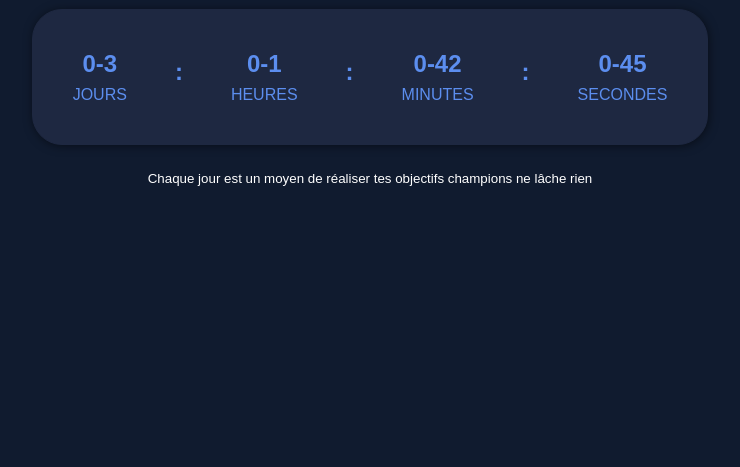
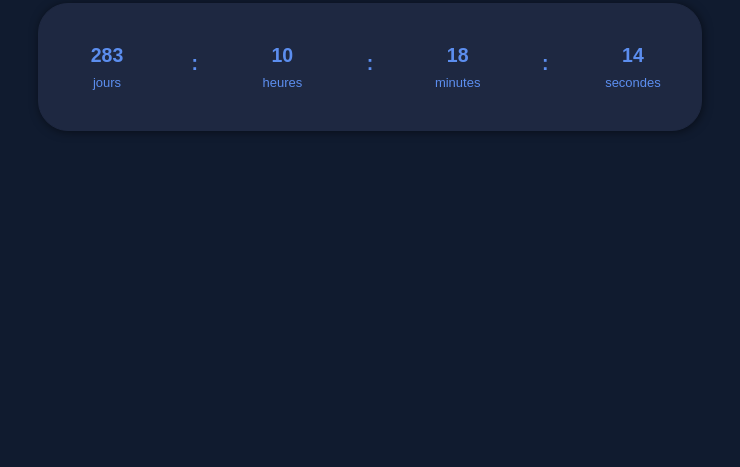
Before and after one commit to LeBigLester/compte_a_rebour_annuel, a website: page index.html in a window 1280 px wide. Shown: the part 333-800 px from the top of the page, without its empty margins (270-1010 px from the left). Drawn offline with Linux system fonts and the light colour scheme.

Commit message:
prototype desktop

```diff
--- a/index.html
+++ b/index.html
@@ -9,38 +9,38 @@
     <link rel="stylesheet" href="./style.css" />
 </head>
 
-<body>
-    <h1 class="">L'année se termine bientôt champion</h1>
+<body id="body">
+
     <section>
         <div class="info-compte">
             <h2 id="day">0</h2>
-            <p>JOURS</p>
+            <p id="dayMessage"></p>
         </div>
         <div class="info-compte">
             <h2 class="separator">:</h2>
         </div>
         <div class="info-compte">
             <h2 id="hour">00</h2>
-            <p>HEURES</p>
+            <p id="hourMessage"></p>
         </div>
         <div class="info-compte">
             <h2 class="separator">:</h2>
         </div>
         <div class="info-compte">
             <h2 id="minute">0</h2>
-            <p>MINUTES</p>
+            <p id="minuteMessage"></p>
         </div>
         <div class="info-compte">
             <h2 class="separator">:</h2>
         </div>
         <div class="info-compte">
             <h2 id="second">0</h2>
-            <p>SECONDES</p>
+            <p id="secondMessage"></p>
         </div>
     </section>
     <div class="end">
         <small>
-           Chaque jour est un moyen de réaliser tes objectifs champions ne lâche rien
+           <!-- Chaque jour est un moyen de réaliser tes objectifs champions ne lâche rien -->
         </small>
     </div>
     <script src=".\index.js"></script>
--- a/index.js
+++ b/index.js
@@ -1,18 +1,38 @@
+const monElement = document.querySelector('#body'); // Remplacez '#monElementId' par le sélecteur de votre élément
+
+// Demandez à l'élément d'entrer en mode plein écran
+if (monElement.requestFullscreen) {
+  monElement.requestFullscreen();
+} else if (monElement.mozRequestFullScreen) { // Pour Firefox
+  monElement.mozRequestFullScreen();
+} else if (monElement.webkitRequestFullscreen) { // Pour Chrome, Safari et Opera
+  monElement.webkitRequestFullscreen();
+} else if (monElement.msRequestFullscreen) { // Pour Internet Explorer et Edge
+  monElement.msRequestFullscreen();
+}
 
 function compte_rebour() {
     //function de mise en forme
     function format_number(nb) {
         return (nb > 9) ? nb : "0" + nb;
     }
-    //Déclaration
-    // const day = document.getElementById("day");
-    // const minute = document.getElementById("minute");
-    // const hour = document.getElementById("hour");
-    // const second = document.getElementById("second");
+    function format_chaine(nb,singular,plural){
+        return (nb > 1) ? plural : singular;
+    }
+    // Déclaration
+    const day = document.getElementById("day");
+    const minute = document.getElementById("minute");
+    const hour = document.getElementById("hour");
+    const second = document.getElementById("second");
+    const hourMessage = document.getElementById("hourMessage");
+    const minuteMessage = document.getElementById("minuteMessage");
+    const secondMessage = document.getElementById("secondMessage");
+    const dayMessage = document.getElementById("dayMessage");
+
+    //Récupération de la date
     let today = new Date();
-    //Récupération de la date
     let year = today.getFullYear();
-    let end = new Date(year + "-03-21:13:00:00");
+    let end = new Date(year + "-12-31:23:59:59");
 
     //différence entre les mois
     let montDiff = format_number(end.getMonth() - today.getMonth());
@@ -22,18 +42,22 @@ function compte_rebour() {
 
     //Récupération du jour
     let jourDiff = Math.floor(diff / 86400);
+    dayMessage.innerHTML = format_chaine(jourDiff,"jour","jours");
     jourDiff = format_number(jourDiff);
 
     //Récupération de l'heure
     let heureDiff = Math.floor((diff % (86400)) / 3600);
+    hourMessage.innerHTML = format_chaine(heureDiff,"heure","heures");
     heureDiff = format_number(heureDiff);
 
     //Récupération des minutes
     let minuteDiff = Math.floor((diff % 3600) / 60);
+    minuteMessage.innerHTML = format_chaine(minuteDiff,"minute","minutes");
     minuteDiff = format_number(minuteDiff);
 
     //Récupération des secondes
     let secondDiff = Math.floor(diff % 60);
+    secondMessage.innerHTML = format_chaine(secondDiff,"seconde","secondes");
     secondDiff = format_number(secondDiff);
 
 
@@ -42,4 +66,5 @@ function compte_rebour() {
     hour.innerHTML = heureDiff;
     second.innerHTML = secondDiff;
 }
+compte_rebour();
 setInterval(compte_rebour, 1000);
--- a/style.css
+++ b/style.css
@@ -4,7 +4,7 @@
     padding : 0;
 }
 body{
-    background-color: #101B2F;
+    background : #101B2F ;
     display: flex;
     flex-direction: column;
     justify-content: center;
@@ -21,11 +21,14 @@ section{
     border : 1px solid #1E2841;
     border-radius: 30px;
     padding : 2rem;
-    display : flex;
-    gap : 2rem;
+    display : grid;
+    /* width: 70%; */
+    grid-template-columns: 1fr 1fr 1fr 1fr 1fr 1fr 1fr;
+    gap : 1rem;
     background-color: #1E2841;
     box-shadow : 1px 1px 10px rgba(0,0,0,0.5);
     color : #5C8EEF;
+    font-size: small;
     text-align:  center;
 }
 .info-compte{
```
